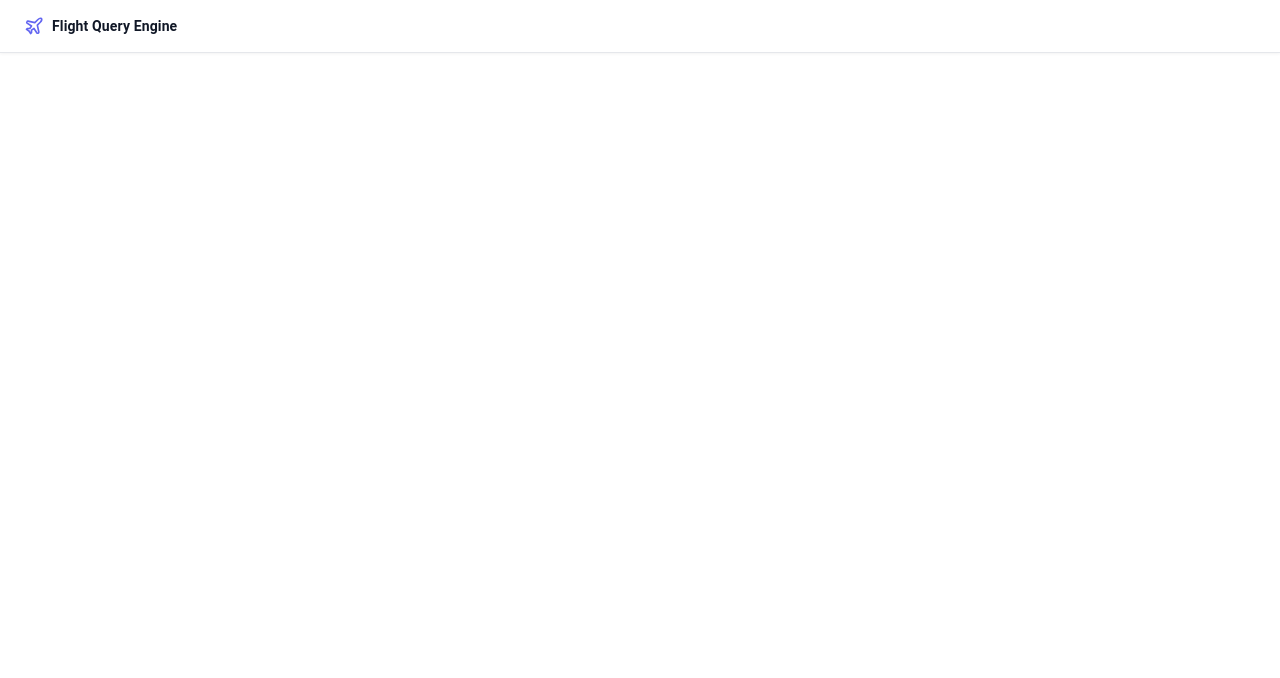
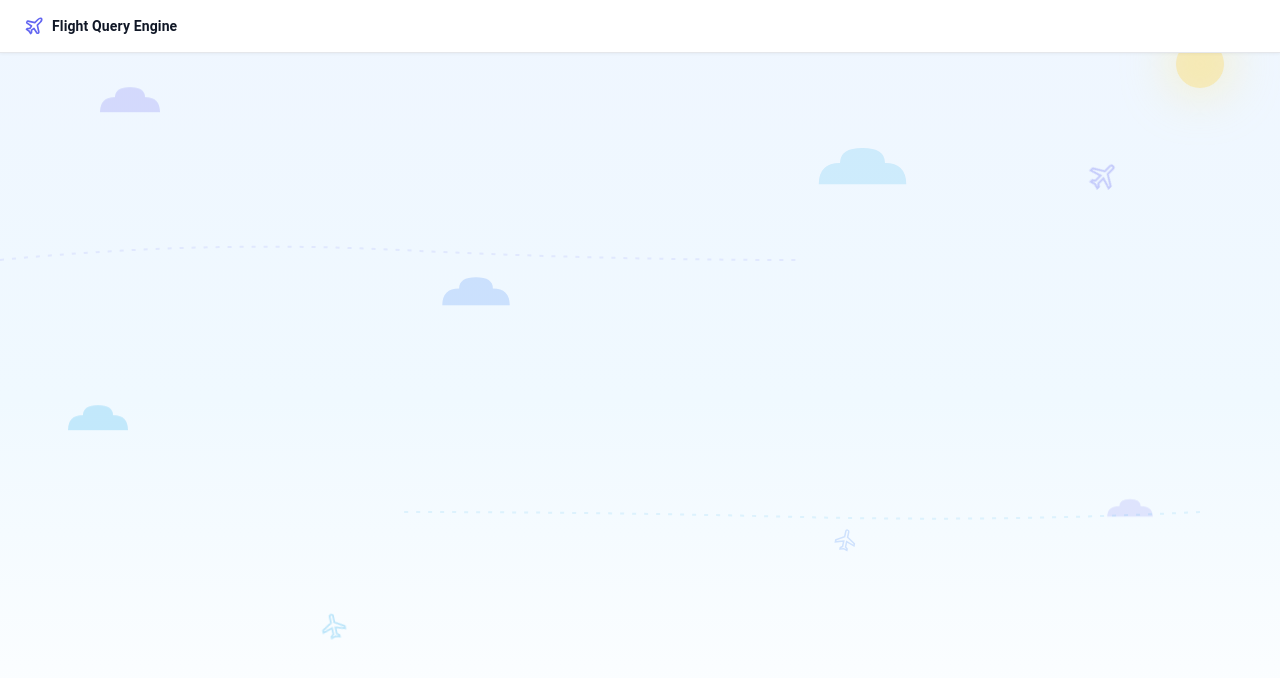
Before and after one commit to milosandrejic/flight-query-app, a Next.js app: page / in a window 1280 px wide. Shown: the top 678 px of the page. Built offline with nearby package versions, Linux system fonts and the light colour scheme; what @mui/material-nextjs would draw is missing.

Commit message:
bacground animation

```diff
--- a/src/app/page.tsx
+++ b/src/app/page.tsx
@@ -1,9 +1,13 @@
 "use client";
 
 import { Header } from "@/components/Header";
+import { BackgroundPattern } from "@/components/BackgroundPattern";
 
 export default function Home() {
   return (
-    <Header />
+    <>
+      <BackgroundPattern />
+      <Header />
+    </>
   );
 }
--- /dev/null
+++ b/src/components/BackgroundPattern.tsx
@@ -0,0 +1,87 @@
+"use client";
+
+import { Box } from "@mui/material";
+
+const cloudPath1 = "M20 40 Q 20 25, 35 25 Q 35 15, 50 15 Q 65 15, 65 25 Q 80 25, 80 40 Z";
+const cloudPath2 = "M15 45 Q 15 28, 32 28 Q 32 16, 50 16 Q 68 16, 68 28 Q 85 28, 85 45 Z";
+const cloudPath3 = "M18 42 Q 18 27, 33 27 Q 33 17, 48 17 Q 63 17, 63 27 Q 78 27, 78 42 Z";
+const cloudPath4 = "M22 38 Q 22 26, 36 26 Q 36 18, 48 18 Q 60 18, 60 26 Q 74 26, 74 38 Z";
+const planePath = "M21 16v-2l-8-5V3.5c0-.83-.67-1.5-1.5-1.5S10 2.67 10 3.5V9l-8 5v2l8-2.5V19l-2 1.5V22l3.5-1 3.5 1v-1.5L13 19v-5.5l8 2.5z";
+
+export function BackgroundPattern() {
+  return (
+    <Box
+      sx={{
+        position: "fixed",
+        inset: 0,
+        zIndex: -1,
+        overflow: "hidden",
+        pointerEvents: "none",
+        "@keyframes float": {
+          "0%, 100%": { transform: "translateY(0)" },
+          "50%": { transform: "translateY(-10px)" },
+        },
+        "@keyframes floatDelayed": {
+          "0%, 100%": { transform: "translateY(0)" },
+          "50%": { transform: "translateY(8px)" },
+        },
+      }}
+    >
+      {/* Base gradient */}
+      <Box
+        sx={{
+          position: "absolute",
+          inset: 0,
+          background: "linear-gradient(to bottom, #eff6ff, #f0f9ff, #ffffff)",
+        }}
+      />
+
+      {/* Sun */}
+      <Box sx={{ position: "absolute", top: 32, right: 48, width: 64, height: 64, bgcolor: "rgba(253, 230, 138, 0.4)", borderRadius: "50%", filter: "blur(24px)" }} />
+      <Box sx={{ position: "absolute", top: 40, right: 56, width: 48, height: 48, bgcolor: "rgba(252, 211, 77, 0.3)", borderRadius: "50%" }} />
+
+      {/* Clouds */}
+      <svg style={{ position: "absolute", top: 80, left: 80, width: 128, height: 64, opacity: 0.2, animation: "float 3s ease-in-out infinite" }} viewBox="0 0 128 64" fill="none">
+        <path d={cloudPath1} fill="#6366f1" />
+      </svg>
+
+      <svg style={{ position: "absolute", top: 128, right: "25%", width: 160, height: 80, opacity: 0.15, animation: "floatDelayed 4s ease-in-out infinite" }} viewBox="0 0 128 64" fill="none">
+        <path d={cloudPath2} fill="#0ea5e9" />
+      </svg>
+
+      <svg style={{ position: "absolute", top: "33%", left: "33%", width: 144, height: 72, opacity: 0.2, animation: "float 3.5s ease-in-out infinite" }} viewBox="0 0 128 64" fill="none">
+        <path d={cloudPath3} fill="#3b82f6" />
+      </svg>
+
+      <svg style={{ position: "absolute", bottom: "33%", right: 80, width: 112, height: 56, opacity: 0.15, animation: "floatDelayed 4.5s ease-in-out infinite" }} viewBox="0 0 128 64" fill="none">
+        <path d={cloudPath4} fill="#6366f1" />
+      </svg>
+
+      <svg style={{ position: "absolute", top: "50%", left: 48, width: 128, height: 64, opacity: 0.2, animation: "float 3.25s ease-in-out infinite" }} viewBox="0 0 128 64" fill="none">
+        <path d={cloudPath1} fill="#0ea5e9" />
+      </svg>
+
+      {/* Airplane silhouettes */}
+      <svg style={{ position: "absolute", top: 160, right: 160, width: 32, height: 32, opacity: 0.3, transform: "rotate(45deg)" }} viewBox="0 0 24 24" fill="none" stroke="#6366f1" strokeWidth="1.5">
+        <path d={planePath} />
+      </svg>
+
+      <svg style={{ position: "absolute", bottom: 160, left: "25%", width: 28, height: 28, opacity: 0.25, transform: "rotate(-12deg)" }} viewBox="0 0 24 24" fill="none" stroke="#0ea5e9" strokeWidth="1.5">
+        <path d={planePath} />
+      </svg>
+
+      <svg style={{ position: "absolute", top: "66%", right: "33%", width: 24, height: 24, opacity: 0.2, transform: "rotate(12deg)" }} viewBox="0 0 24 24" fill="none" stroke="#3b82f6" strokeWidth="1.5">
+        <path d={planePath} />
+      </svg>
+
+      {/* Dotted flight paths */}
+      <svg style={{ position: "absolute", top: "25%", left: 0, width: "100%", height: 128, opacity: 0.1 }}>
+        <path d="M 0 60 Q 200 40, 400 50 T 800 60" stroke="#6366f1" strokeWidth="2" fill="none" strokeDasharray="4 8" />
+      </svg>
+
+      <svg style={{ position: "absolute", bottom: "25%", right: 0, width: "100%", height: 128, opacity: 0.1 }}>
+        <path d="M 1200 40 Q 1000 50, 800 45 T 400 40" stroke="#0ea5e9" strokeWidth="2" fill="none" strokeDasharray="4 8" />
+      </svg>
+    </Box>
+  );
+}
```
